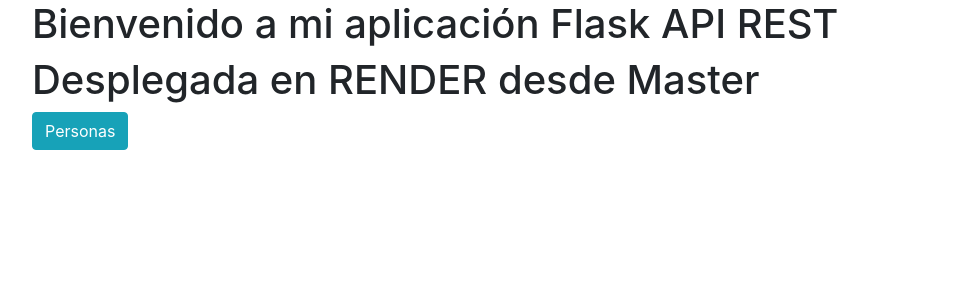
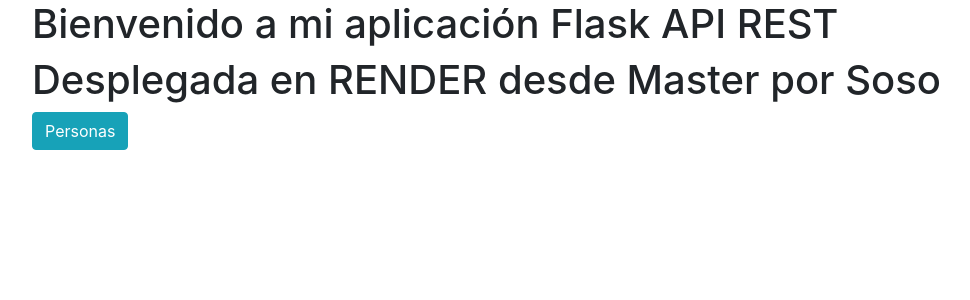
Before and after one commit to soleribone/Flask-proyecto-prueba, a Flask app: page /index in a window 1280 px wide. Shown: the part 56-356 px from the top of the page, without its empty margins (68-1038 px from the left). Run offline with Flask 3, Linux system fonts and the light colour scheme; the visitor is signed in with stand-in values (Sample User, id 1); some libraries are stand-ins or nearby versions.

Commit message:
Cambio index

```diff
--- a/templates/index.html
+++ b/templates/index.html
@@ -3,7 +3,7 @@
 {% block content %}
 <div class="container">
     <h1>Bienvenido a mi aplicación Flask API REST</h1>
-    <h1>Desplegada en RENDER desde Master</h1>
+    <h1>Desplegada en RENDER desde Master por Soso</h1>
      <a class="btn btn-info" href="{{ url_for('routes_personas.obtener_lista_paginada') }}">Personas</a>
 </div>
 {% endblock %}
```
